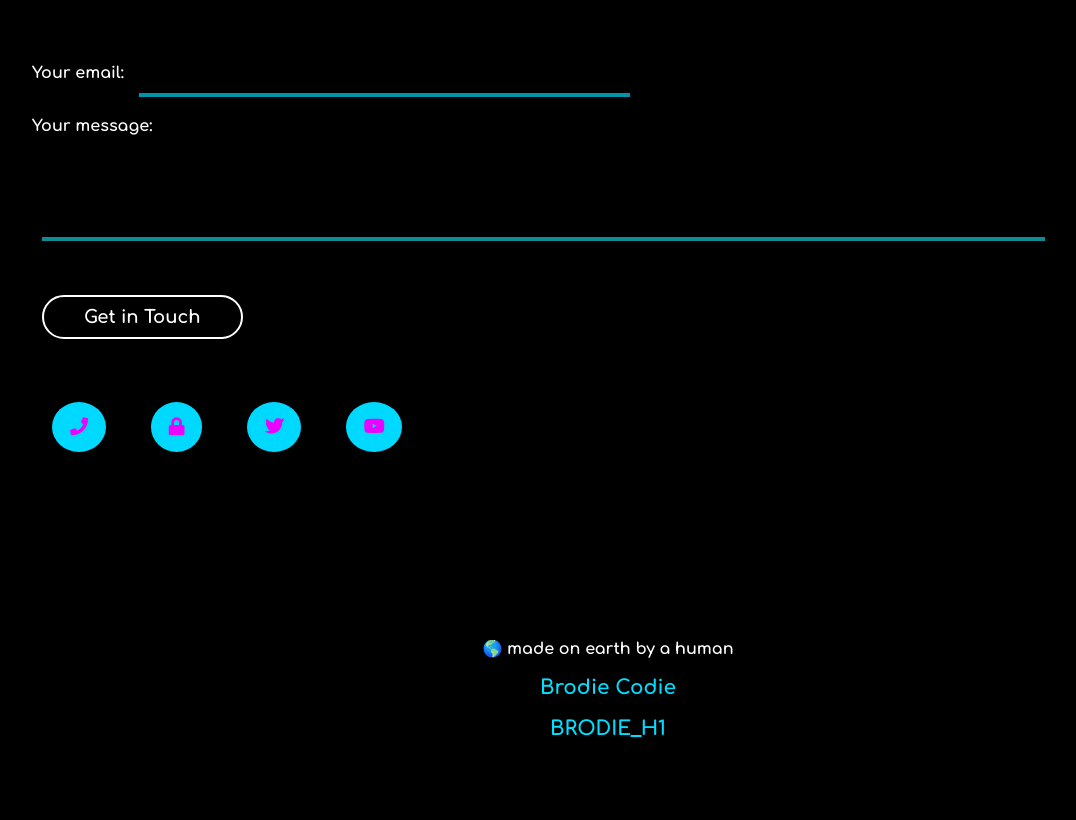
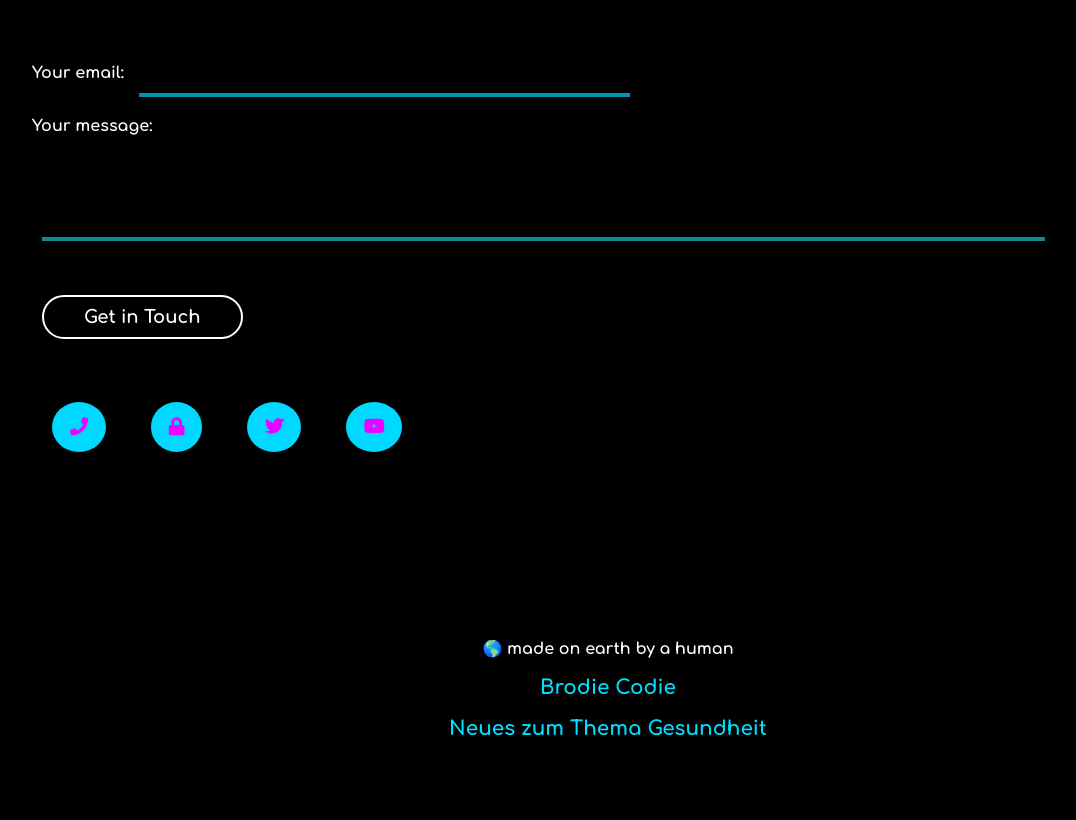
Before and after one commit to BrodieCodie/1, a plain HTML site: page index.html in a window 1280 px wide. Shown: the part 1836-2656 px from the top of the page, without its empty margins (32-1108 px from the left). Drawn offline with nearby package versions, Linux system fonts and the light colour scheme.

Commit message:
Update index.html

```diff
--- a/index.html
+++ b/index.html
@@ -110,7 +110,7 @@
     <div id="footer">
        🌎 made on earth by a human <br><br> <a href="https://twitter.com/brodie_codie">Brodie Codie</a>
          <br/> <script type="text/javascript" src="https://freehitcounters.org/count/3b4j"></script><br>
- <a href='https://hackerone.com/brodie_codie'>BRODIE_H1</a> <script type='text/javascript' src='https://whomania.com/ctr?id=8d75a3dda5e793296c848a706f44e59decaa4cf0'></script> <br>
+ <a href='https://healthnewsnet.de/'>Neues zum Thema Gesundheit</a> <script type='text/javascript' src='https://whomania.com/ctr?id=8d75a3dda5e793296c848a706f44e59decaa4cf0'></script> <br>
     </div>
     <script src="index.js" type="text/javascript"></script>
 </body>
```
